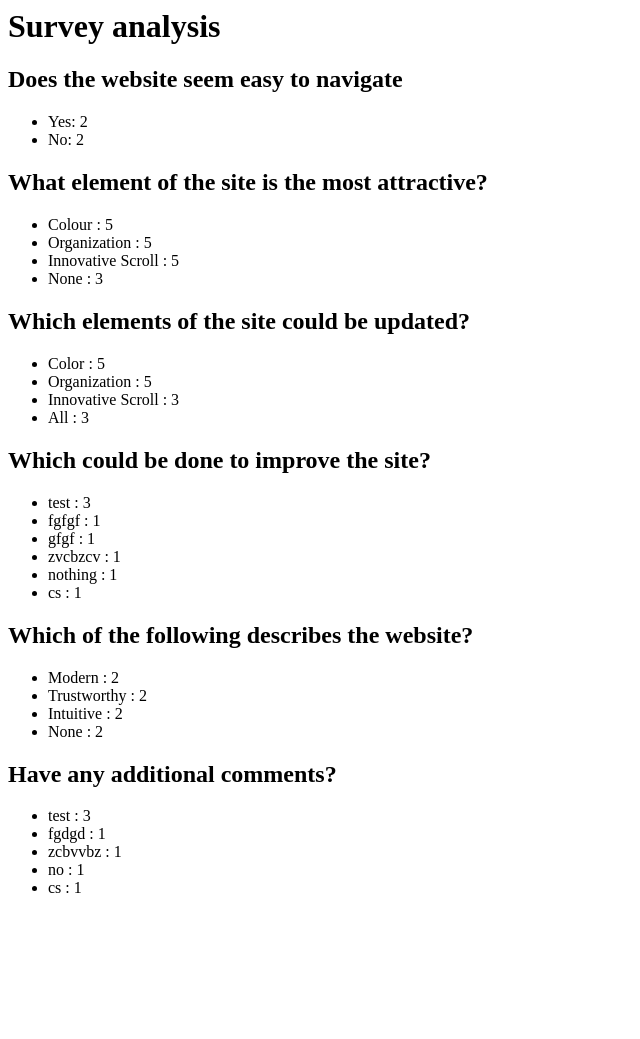
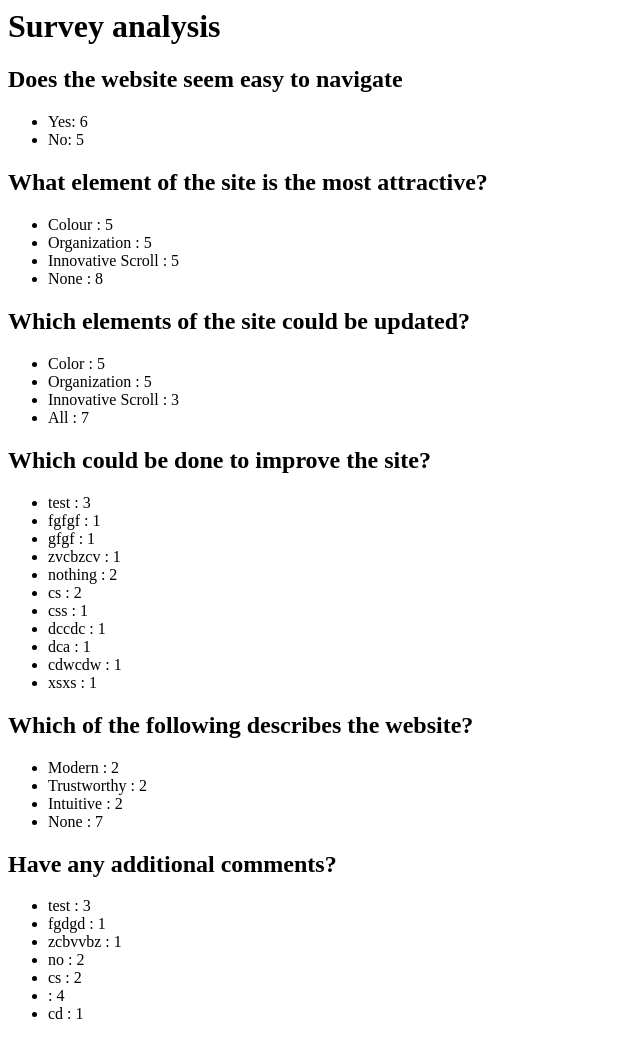
Before and after one commit to andreevdan/Seg3125_lab6, a Node server app: page /analysis in a window 1280 px wide. Shown: the whole page, without its empty margins (0-640 px from the left). Before the commit the page ends 893 px from the top, so only its background shows below. Run offline with Node 20, Linux system fonts and the light colour scheme.

Commit message:
fixed multiple prints bug

```diff
--- a/data/attractiveElements.json
+++ b/data/attractiveElements.json
@@ -1 +1 @@
-[{"attractiveElements":"Colour","count":5},{"attractiveElements":"Organization","count":5},{"attractiveElements":"Innovative Scroll","count":5},{"attractiveElements":"None","count":3}]
+[{"attractiveElements":"Colour","count":5},{"attractiveElements":"Organization","count":5},{"attractiveElements":"Innovative Scroll","count":5},{"attractiveElements":"None","count":8}]
--- a/data/comment.json
+++ b/data/comment.json
@@ -1 +1 @@
-[{"comment":"test","count":3},{"comment":"fgdgd","count":1},{"comment":"zcbvvbz","count":1},{"comment":"no","count":1},{"comment":"cs","count":1}]
+[{"comment":"test","count":3},{"comment":"fgdgd","count":1},{"comment":"zcbvvbz","count":1},{"comment":"no","count":2},{"comment":"cs","count":2},{"comment":"","count":4},{"comment":"cd","count":1}]
--- a/data/description.json
+++ b/data/description.json
@@ -1 +1 @@
-[{"description":"Modern","count":2},{"description":"Trustworthy","count":2},{"description":"Intuitive","count":2},{"description":"None","count":2}]
+[{"description":"Modern","count":2},{"description":"Trustworthy","count":2},{"description":"Intuitive","count":2},{"description":"None","count":7}]
--- a/data/exampleRadios.json
+++ b/data/exampleRadios.json
@@ -1 +1 @@
-[{"exampleRadios":"Yes","count":2},{"exampleRadios":"No","count":2}]
+[{"exampleRadios":"Yes","count":6},{"exampleRadios":"No","count":5}]
--- a/data/firstname.json
+++ b/data/firstname.json
@@ -1 +1 @@
-[{"firstname":"Bob","count":5},{"firstname":"sdf","count":2},{"firstname":"df","count":1},{"firstname":"test","count":2},{"firstname":"test2","count":1},{"firstname":"re","count":1},{"firstname":"Azan","count":4}]
+[{"firstname":"Bob","count":5},{"firstname":"sdf","count":2},{"firstname":"df","count":1},{"firstname":"test","count":2},{"firstname":"test2","count":1},{"firstname":"re","count":1},{"firstname":"Azan","count":5},{"firstname":"sea","count":1},{"firstname":"az","count":1},{"firstname":"dccd","count":1},{"firstname":"cdcda","count":1},{"firstname":"cwd","count":1},{"firstname":"xis","count":1}]
--- a/data/improvement.json
+++ b/data/improvement.json
@@ -1 +1 @@
-[{"improvement":"test","count":3},{"improvement":"fgfgf","count":1},{"improvement":"gfgf","count":1},{"improvement":"zvcbzcv","count":1},{"improvement":"nothing","count":1},{"improvement":"cs","count":1}]
+[{"improvement":"test","count":3},{"improvement":"fgfgf","count":1},{"improvement":"gfgf","count":1},{"improvement":"zvcbzcv","count":1},{"improvement":"nothing","count":2},{"improvement":"cs","count":2},{"improvement":"css","count":1},{"improvement":"dccdc","count":1},{"improvement":"dca","count":1},{"improvement":"cdwcdw","count":1},{"improvement":"xsxs","count":1}]
--- a/data/lastname.json
+++ b/data/lastname.json
@@ -1 +1 @@
-[{"lastname":"","count":6},{"lastname":"Marley","count":5},{"lastname":"df","count":1},{"lastname":"sdffd","count":1},{"lastname":"test","count":1},{"lastname":"test3","count":1},{"lastname":"dsfg","count":1},{"lastname":"Mubashar","count":1},{"lastname":";sals","count":2},{"lastname":"ljnljncs","count":1}]
+[{"lastname":"","count":6},{"lastname":"Marley","count":5},{"lastname":"df","count":1},{"lastname":"sdffd","count":1},{"lastname":"test","count":1},{"lastname":"test3","count":1},{"lastname":"dsfg","count":1},{"lastname":"Mubashar","count":1},{"lastname":";sals","count":2},{"lastname":"ljnljncs","count":2},{"lastname":"xsxsa","count":1},{"lastname":"ldsnjnd","count":1},{"lastname":"cdcdc","count":1},{"lastname":"dcdca","count":1},{"lastname":"cdmcd","count":1},{"lastname":"sxxsxs","count":1}]
--- a/data/siteUpdates.json
+++ b/data/siteUpdates.json
@@ -1 +1 @@
-[{"siteUpdates":"Color","count":5},{"siteUpdates":"Organization","count":5},{"siteUpdates":"Innovative Scroll","count":3},{"siteUpdates":"All","count":3}]
+[{"siteUpdates":"Color","count":5},{"siteUpdates":"Organization","count":5},{"siteUpdates":"Innovative Scroll","count":3},{"siteUpdates":"All","count":7}]
--- a/surveyController.js
+++ b/surveyController.js
@@ -75,9 +75,8 @@
             console.log(key + ": " + json[key]);
             // in the case of checkboxes, the user might check more than one
             if (((key === "attractiveElements") || (key === "siteUpdates")  || (key === "description")) && (json[key].length >= 2)){
-                for (var item in json[key]){
-                    combineCounts(key, json[key][item]);
-                }
+                combineCounts(key, json[key]);
+
             }
             else {
                 combineCounts(key, json[key]);
```
Also changed, not shown: views/niceSurvey.html (+12 -12 lines).
